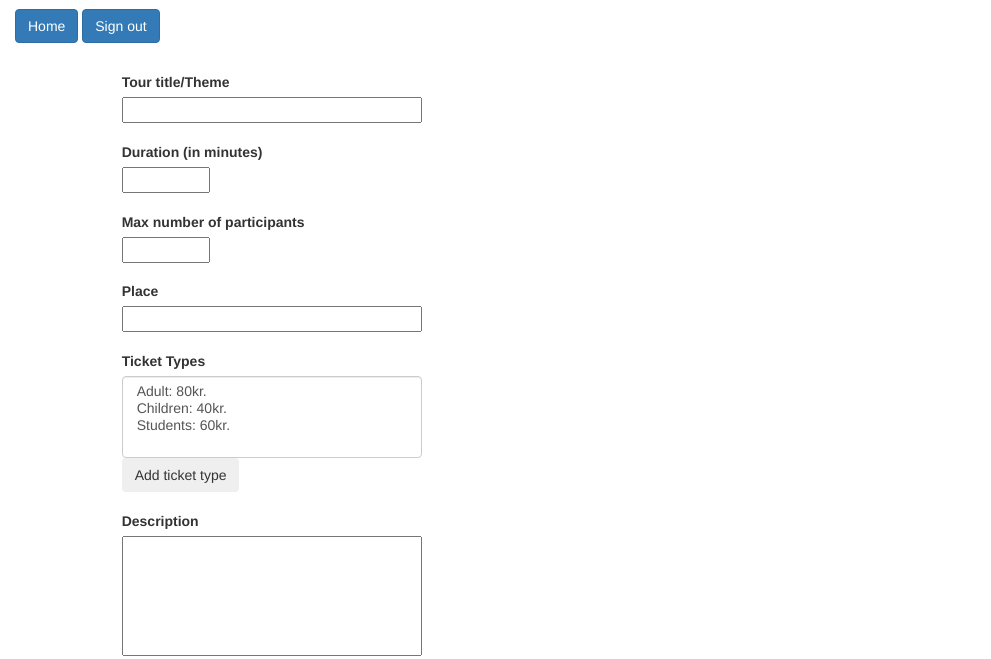
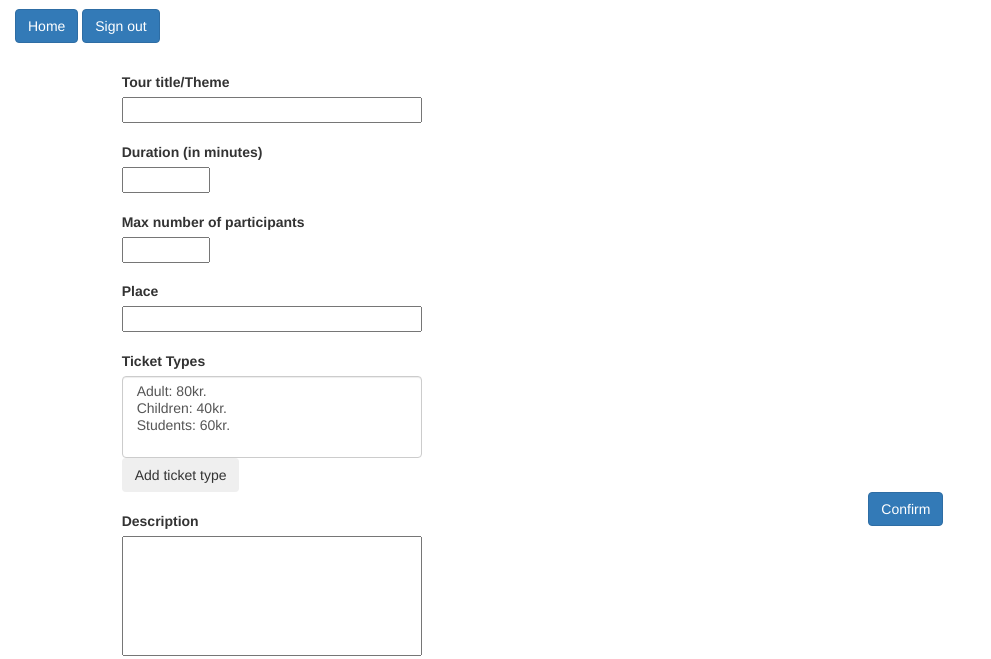
Before and after one commit to ida715e20/ida715e20, a plain HTML site: page admin_booking.html in a window 1280 px wide. Shown: the whole page, without its empty margins (0-991 px from the left). Drawn offline with nearby package versions, Linux system fonts and the light colour scheme.

Commit message:
Now with confirm button

```diff
--- a/admin_booking.html
+++ b/admin_booking.html
@@ -60,6 +60,10 @@
             </form>
         </div>
 
+        <!--This code creates a text field, where you can describe the tour-->
+        <div class="col-md-2 col-md-offset-5">
+            <button type="button" class="btn btn-primary" onclick="document.location='index.html'">Confirm </button>
+        </div>
 
     </body>
 
```
